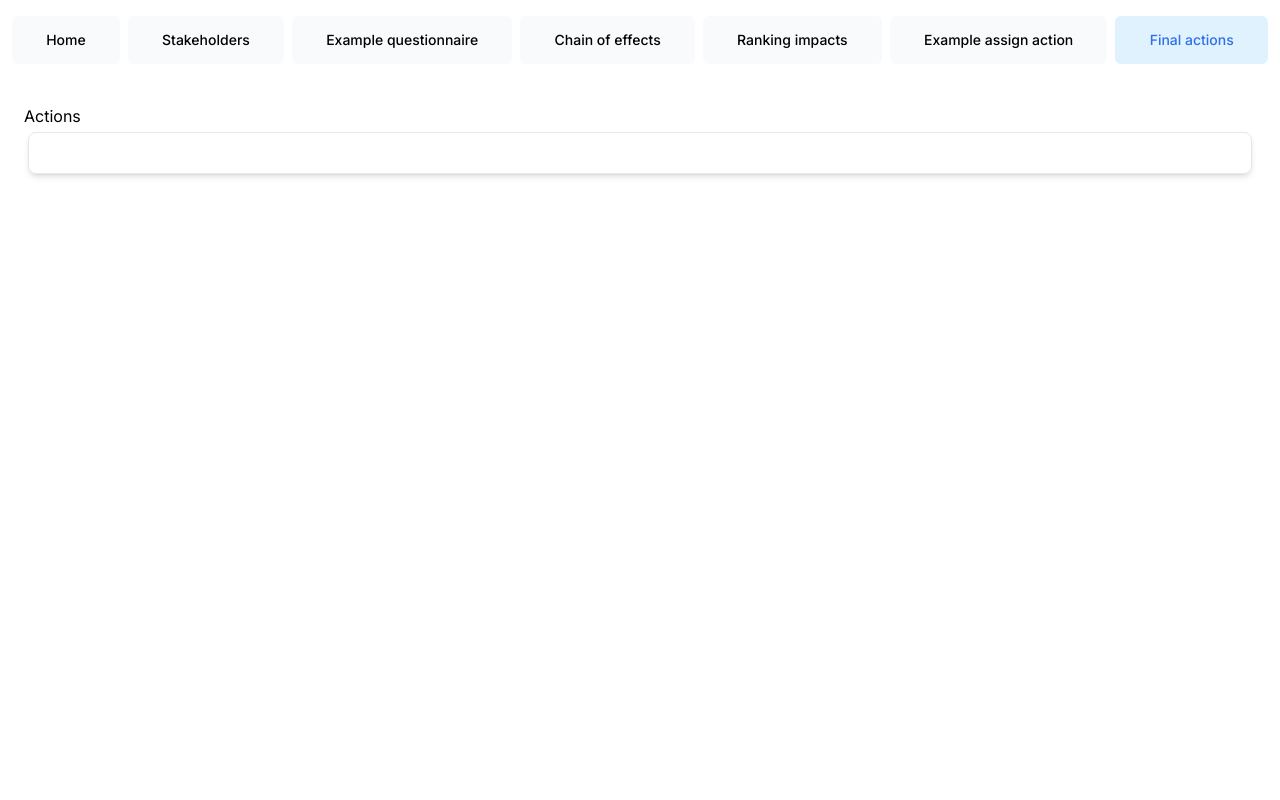
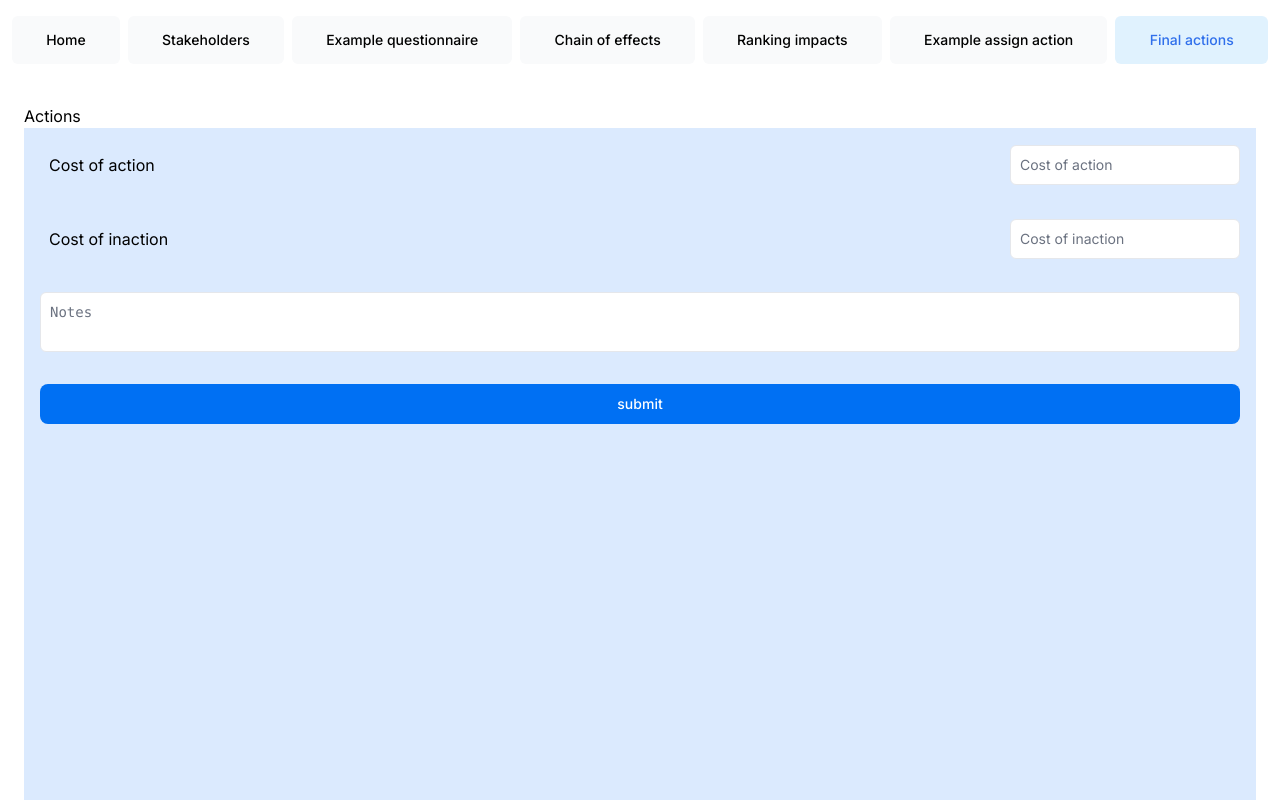
Before and after one commit to Quazirafi1/capstone-hackathon, a Next.js app: page /susaf/actions in a window 1280 px wide. Built offline with nearby package versions, Linux system fonts and the light colour scheme; a web font is replaced by a local one.

Commit message:
Trying form

```diff
--- a/app/susaf/actions/page.tsx
+++ b/app/susaf/actions/page.tsx
@@ -9,10 +9,20 @@ import { testAnswerOperations } from "@/app/lib/actions";
 import { testImpactOperations } from "@/app/lib/actions";
 import { testKeywordOperations } from "@/app/lib/actions";
 import { ActionsForm } from "@/app/ui/susaf/forms/actionsForm";
+
+const action = {
+    id: 1,
+    siid: 1,
+    description: 'This is the description',
+    cost_inaction: 200,
+    cost_action: 100,
+    selected: true
+}
+
 export default async function Page() {
 
-    return <div>
+    return <div className="w-full h-full">
         <h1>Actions</h1>
-        <ActionsForm />
+        <ActionsForm action={action} />
     </div>
 }
--- a/app/ui/susaf/forms/actionsForm.tsx
+++ b/app/ui/susaf/forms/actionsForm.tsx
@@ -1,7 +1,66 @@
-export function ActionsForm() {
+"use client";
+
+import { z } from 'zod';
+import { useFormState } from "react-dom";
+import { updateAction } from "@/app/lib/actions";
+import { Button } from "../button";
+import { TextInput } from "../textinput";
+import { LargeTextInput } from "../largeTextInput";
+import { Action } from '@/app/lib/definitions';
+import { describe } from 'node:test';
+import { revalidatePath } from 'next/cache';
+import { redirect } from 'next/dist/server/api-utils';
+
+// const FormSchema = z.object({
+//     id: z.string(),
+//     cost_of_action: z.coerce.number({
+//         invalid_type_error: 'Please enter a number'
+//     }),
+//     cost_of_inaction: z.coerce.number({
+//         invalid_type_error: 'Please enter a number'
+//     }),
+//     notes: z.string()
+//   });
+
+// const UpadteAction = FormSchema.omit({ id: true });
+
+export function ActionsForm( {action}:{action:Action}) {
+
+    async function submitForm(_: any, formData: FormData) {
+        console.log("trying submit")
+
+        await updateAction(
+            1,
+            null,
+            null,
+            formData.get('cost_inaction'),
+            formData.get('cost_of_action'),
+            null
+        )
+
+        return { message: null, errors: {} }
+    }
+
+    const initialState = { message: null, errors: {} };
+    // const submitFormWithId = submitForm.bind(null, action.id, action.siid, action.description);
+    const [state, dispatch] = useFormState(submitForm, initialState);
+
     return (
-        <div className='flex p-1 border border-grey-500 m-1 p-5 rounded-lg shadow-md'>
-
+        <div className="w-full h-full bg-blue-100">
+            <form action={dispatch} >
+                <TextInput id='cost_of_action' placeholder="Cost of action" label='Cost of action' input_width_percentage={80} />
+                {/* {state.errors?.cost_of_action &&
+                    state.errors.cost_of_action?.map((error: string) => (
+                        <p className="mt-2 text-sm text-red-500" key={error}>
+                        {error}
+                        </p>
+                    ))} */}
+                <TextInput id='cost_of_inaction' placeholder="Cost of inaction" label='Cost of inaction' input_width_percentage={80} />
+                <LargeTextInput id='notes' placeholder="Notes" />
+            </form>
+            <div className='p-4'>
+                <Button text="submit" type="submit" />
+            </div>
         </div>
     );
 }
--- a/app/ui/susaf/textinput.tsx
+++ b/app/ui/susaf/textinput.tsx
@@ -2,6 +2,8 @@
 
 export function TextInput({ id, label, placeholder, defaultValue, input_width_percentage }: { id: string, label?: string, placeholder: string, defaultValue?: string, input_width_percentage?: number }) {
     input_width_percentage = input_width_percentage ?? 100;
+
+    console.log(input_width_percentage);
 
     return (
         <div className="relative flex items-center p-4">
```
